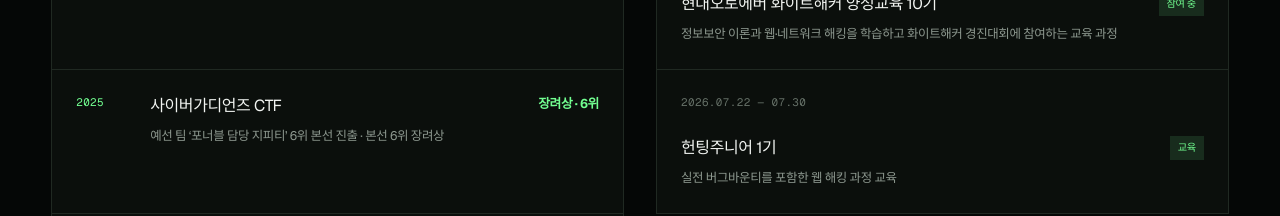
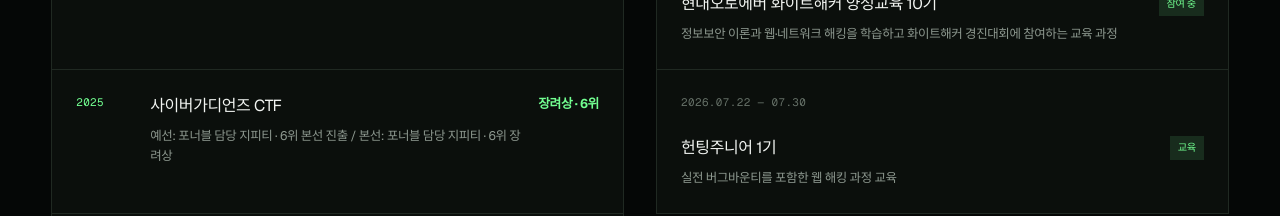
Before and after one commit to nnooww/woohyuk-portfolio, a Next.js app: page / in a window 1280 px wide. Shown: the part 2920-3136 px from the top of the page. Built offline with nearby package versions, Linux system fonts and the light colour scheme.

Commit message:
copy: sync Cyber Guardians teams

```diff
--- a/app/page.tsx
+++ b/app/page.tsx
@@ -48,7 +48,7 @@
     year: "2025",
     title: "사이버가디언즈 CTF",
     result: "장려상 · 6위",
-    description: "예선 팀 ‘포너블 담당 지피티’ 6위 본선 진출 · 본선 6위 장려상",
+    description: "예선: 포너블 담당 지피티 · 6위 본선 진출 / 본선: 포너블 담당 지피티 · 6위 장려상",
     evidence: "cyber-guardians-2025-award.png",
   },
   {
```
